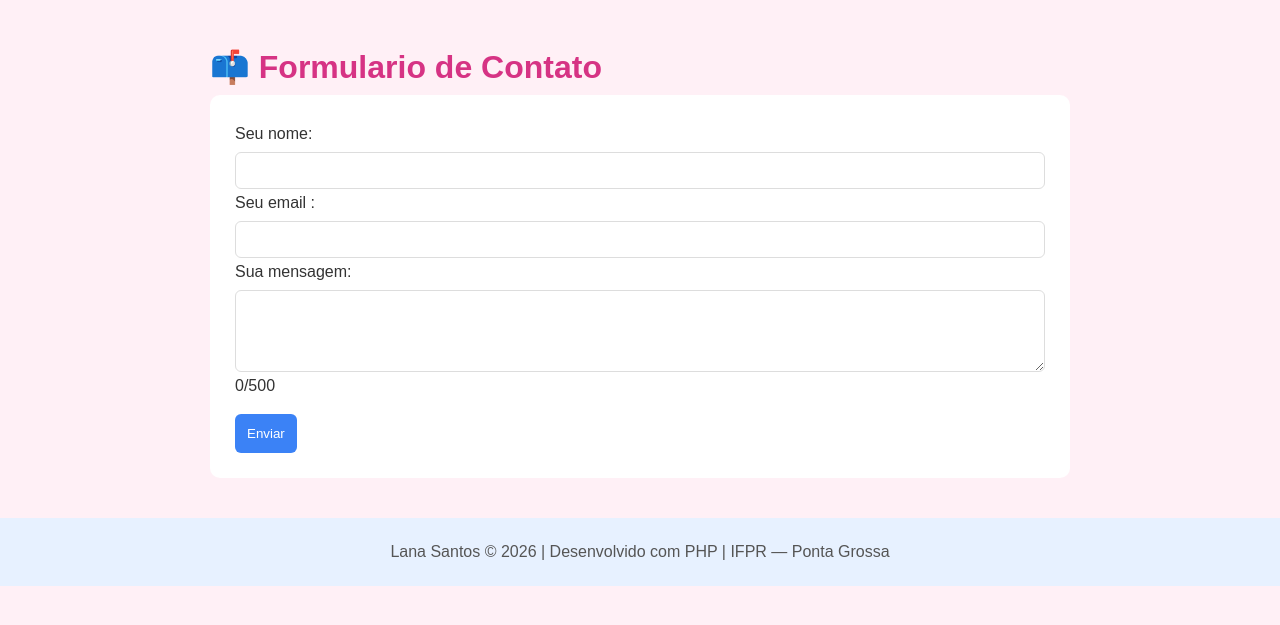
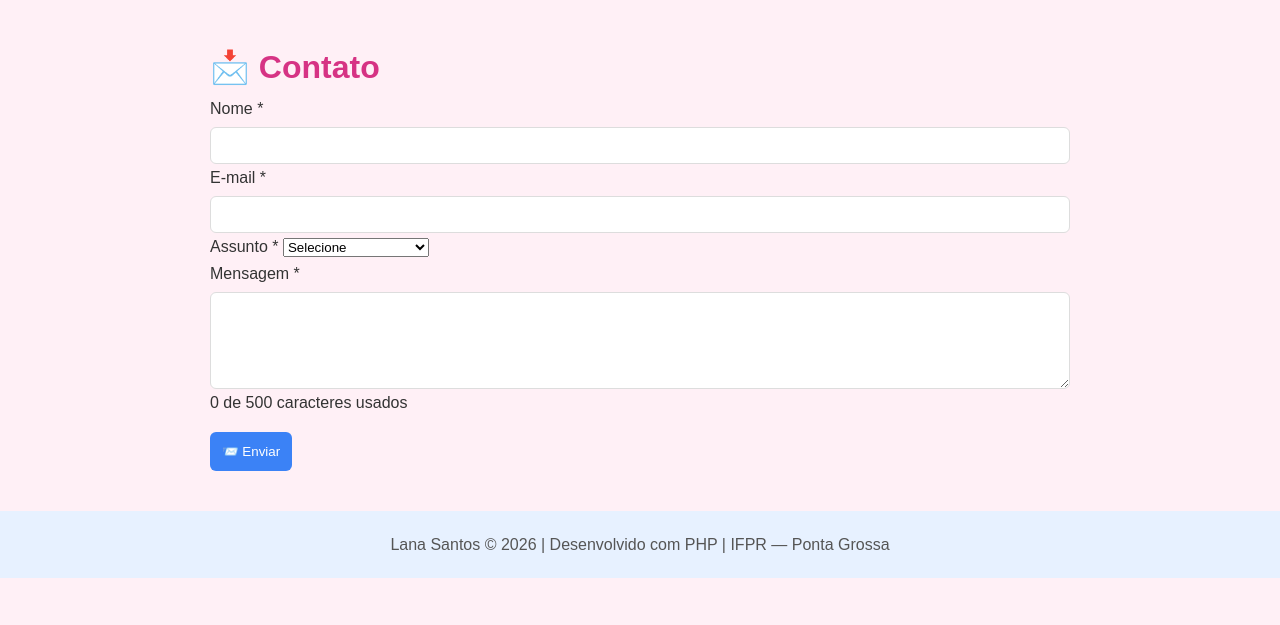
Before and after one commit to SantosLana/2026-DWII, a PHP site: page /02_formularios/contato.php in a window 1280 px wide. Shown: the part 57-682 px from the top of the page. Run offline with PHP 8.4, Linux system fonts and the light colour scheme.

Commit message:
feat: desafio aula04 - formulario de contato com validacao

```diff
--- a/02_formularios/contato.php
+++ b/02_formularios/contato.php
@@ -1,81 +1,125 @@
 <?php
-$nome           = "Lana Santos";
-$pagina_atual   = "contato";
-$caminho_raiz   = "../";
-$titulo_pagina  = "Contato";
+/**
+* Disciplina : Desenvolvimento Web II (DWII)
+* Aula : 04- PHP para Web
+* Arquivo : 02_formularios/contato.php
+* Autor : Lana Santos
+* Data : 11/04/2026
+*/
 
-$nome_visitante = $_GET['nome_visitante'] ?? '';
-$mensagem       = $_GET['mensagem'] ?? '';
-$email = $_GET['email'] ?? '';
-$erros          = [];
+// 1. Inicialização
+$nome_visitante = '';
+$email = '';
+$mensagem = '';
+$assunto = '';
+$erros = [];
 
+// 2. Processamento do formulário
 if ($_SERVER['REQUEST_METHOD'] === 'POST') {
-        $nome_visitante = trim($_POST['nome_visitante'] ?? '');
-        $mensagem = trim($_POST['mensagem']?? '');
-        $email = trim($_POST['email'] ?? '');
-        $assunto = trim($_POST['assunto'] ?? '');
 
+    // Captura
+    $nome_visitante = trim($_POST['nome'] ?? '');
+    $email = trim($_POST['email'] ?? '');
+    $mensagem = trim($_POST['mensagem'] ?? '');
+    $assunto = trim($_POST['assunto'] ?? '');
 
-        if (empty($nome_visitante)) {
-            $erros [] = 'O campo Nome é obrigatório. ' ;
-        }
-        if (empty ($mensagem) ) {
-            $erros [] = 'O campo Mensagem é obrigatório. ' ;
-        }
-        elseif (strlen ($mensagem) < 10) {
-            $erros [] = 'A mensagem deve ter pelo menos 10 caracteres. ';
-        }
-        elseif (strlen($mensagem) > 500) {
-            $erros[] = 'A mensagem deve ter no máximo 500 caracteres.';
-        }
-        if (empty ($email) ) {
-            $erros [] = 'O campo Email é obrigatório. ' ;
-        }
-        elseif (!filter_var($email, FILTER_VALIDATE_EMAIL)) {
-            $erros[] = 'Digite um email válido.';
-        }
-        if (empty($assunto)) {
-            $erros[] = 'Selecione um assunto.';
-        }
+    // Validações
+    if ($nome_visitante === '') {
+        $erros[] = 'O nome é obrigatório.';
+    }
 
-        if (empty ($erros) && $_SERVER['REQUEST_METHOD'] === 'POST' ) {
-        header ('Location: obrigado.php?nome=' . urlencode ($nome_visitante) . '&assunto=' . urlencode ($assunto) );
+    if ($email === '') {
+        $erros[] = 'O e-mail é obrigatório.';
+    } elseif (!filter_var($email, FILTER_VALIDATE_EMAIL)) {
+        $erros[] = 'E-mail inválido.';
+    }
+
+    if ($assunto === '') {
+        $erros[] = 'Selecione um assunto.';
+    }
+
+    if ($mensagem === '') {
+        $erros[] = 'A mensagem é obrigatória.';
+    } elseif (strlen($mensagem) < 10) {
+        $erros[] = 'A mensagem deve ter no mínimo 10 caracteres.';
+    } elseif (strlen($mensagem) > 500) {
+        $erros[] = 'A mensagem deve ter no máximo 500 caracteres.';
+    }
+
+    // Se não houver erros → redireciona (PRG)
+    if (empty($erros)) {
+        header(
+            'Location: obrigado.php?nome=' . urlencode($nome_visitante) .
+            '&assunto=' . urlencode($assunto)
+        );
         exit;
-        }
+    }
+}
 
-    }
+// 3. Variáveis do template
+$nome = "Lana Santos";
+$pagina_atual = "contato";
+$caminho_raiz = "../";
+$titulo_pagina = "Contato";
 ?>
-    <?php include $caminho_raiz . 'includes/cabecalho.php'; ?>
 
-
+<?php include '../includes/cabecalho.php'; ?>
 
 <div class="container">
-    <h1 class="titulo-secao">📫 Formulario de Contato</h1>
 
-    <form class="form-container" action="contato.php" method="post">
+    <h1 class="titulo-secao">📩 Contato</h1>
 
-    <label> Seu nome: </label>
-    <input type="text" name="nome_visitante" value="<?php echo htmlspecialchars($nome_visitante); ?>">
+    <!-- ERROS -->
+    <?php if (!empty($erros)): ?>
+        <div class="alerta-erro">
+            <?php foreach ($erros as $erro): ?>
+                <p><?php echo htmlspecialchars($erro); ?></p>
+            <?php endforeach; ?>
+        </div>
+    <?php endif; ?>
 
-    <label>Seu email :</label>
-    <input type="email" name="email" value="<?php echo htmlspecialchars($email); ?>">
+    <form method="post" class="formulario">
 
-    <label>Sua mensagem: </label>
-    <textarea name="mensagem" rows="4" maxlength="500"><?php echo htmlspecialchars($mensagem); ?></textarea>
-    <p class="gerado"><?php echo strlen($mensagem); ?>/500 </p>
-        <button type="submit">Enviar</button>
+        <!-- NOME -->
+        <div class="campo">
+            <label class="label-campo">Nome *</label>
+            <input type="text" name="nome" class="input-texto" required
+                   value="<?php echo htmlspecialchars($nome_visitante); ?>">
+        </div>
+
+        <!-- EMAIL -->
+        <div class="campo">
+            <label class="label-campo">E-mail *</label>
+            <input type="email" name="email" class="input-texto" required
+                   value="<?php echo htmlspecialchars($email); ?>">
+        </div>
+
+        <!-- ASSUNTO -->
+        <div class="campo">
+            <label class="label-campo">Assunto *</label>
+            <select name="assunto" class="input-texto" required>
+                <option value="">Selecione</option>
+                <option value="Dúvida" <?php if ($assunto === 'Dúvida') echo 'selected'; ?>>Dúvida</option>
+                <option value="Proposta de trabalho" <?php if ($assunto === 'Proposta de trabalho') echo 'selected'; ?>>Proposta de trabalho</option>
+                <option value="Colaboração" <?php if ($assunto === 'Colaboração') echo 'selected'; ?>>Colaboração</option>
+                <option value="Outro" <?php if ($assunto === 'Outro') echo 'selected'; ?>>Outro</option>
+            </select>
+        </div>
+
+        <!-- MENSAGEM -->
+        <div class="campo">
+            <label class="label-campo">Mensagem *</label>
+            <textarea name="mensagem" class="input-texto" rows="5" required><?php echo htmlspecialchars($mensagem); ?></textarea>
+            <p class="contador">
+                <?php echo strlen($mensagem); ?> de 500 caracteres usados
+            </p>
+        </div>
+
+        <!-- BOTÃO -->
+        <button type="submit" class="btn-primario">📨 Enviar</button>
 
     </form>
+
 </div>
 
-<?php if ($nome_visitante !== ''): ?>
-    <div class="alerta-sucesso" style="margin-top: 20px;">
-        <h3>✅ Dados recebidos!</h3>
-        <p><strong>Nome:</strong>
-        <?php echo htmlspecialchars($nome_visitante); ?></p>
-        <p><strong>Mensagem:</strong>
-        <?php echo htmlspecialchars($mensagem); ?></p>
-</div>
-<?php endif; ?>
-
-<?php include $caminho_raiz . 'includes/rodape.php'; ?>
+<?php include '../includes/rodape.php'; ?>
```
Also changed, not shown: 02_formularios/obrigado.php (+32 -6 lines).
